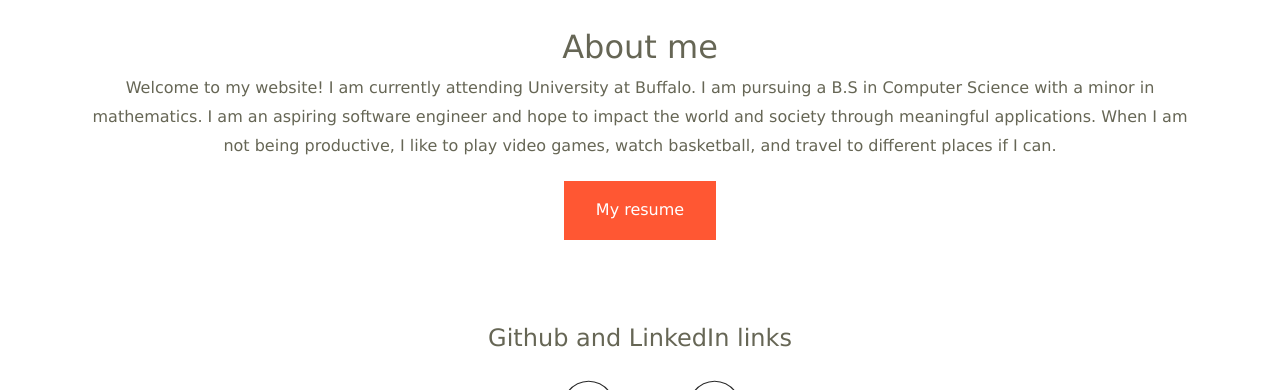
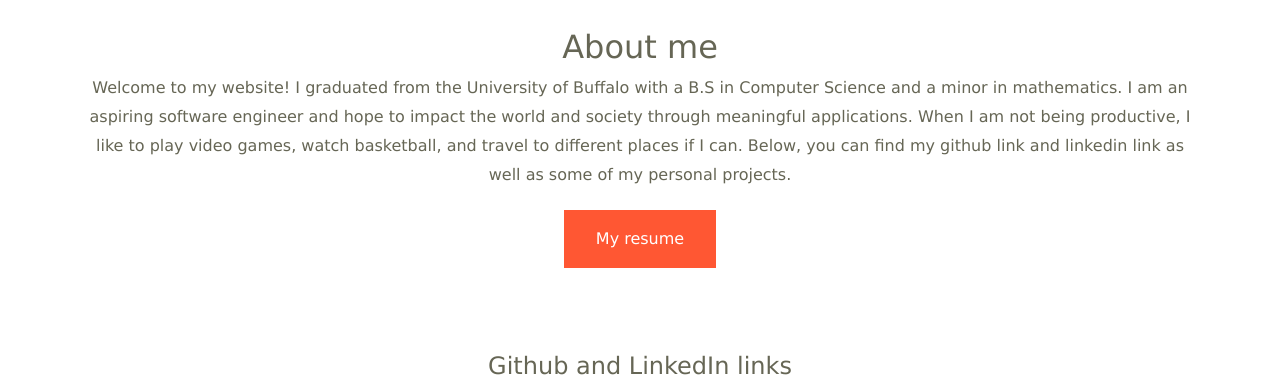
Before and after one commit to NgoHarrison/NgoHarrison.github.io, a plain HTML site: page index.html in a window 1280 px wide. Shown: the part 822-1212 px from the top of the page. Drawn offline with Linux system fonts and the light colour scheme.

Commit message:
Update index.html

```diff
--- a/index.html
+++ b/index.html
@@ -23,12 +23,11 @@
   <div class="section section-bio">
     <h2>About me</h2>
     <p>
-      Welcome to my website! I am currently attending
-      University at Buffalo. I am pursuing a B.S in Computer Science with a minor
-      in mathematics. I am an aspiring software engineer and hope to impact the
+      Welcome to my website! I graduated from the University of Buffalo with a B.S in Computer Science and a minor in mathematics.
+      I am an aspiring software engineer and hope to impact the
       world and society through meaningful applications. When I am not being
       productive, I like to play video games, watch basketball, and travel to different
-      places if I can.
+      places if I can. Below, you can find my github link and linkedin link as well as some of my personal projects.
     </p>
   </section>
 <section class="resume">
```
